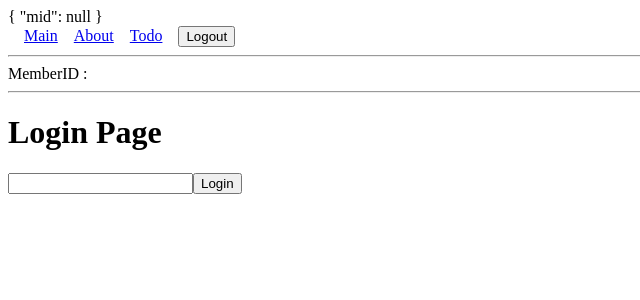
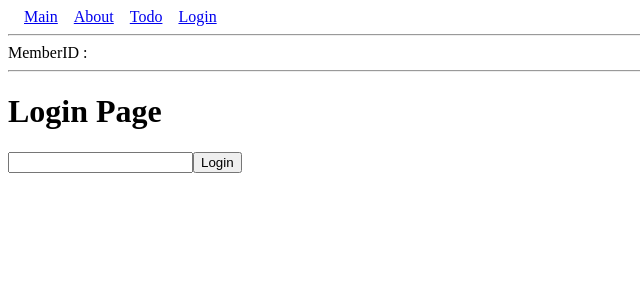
Before and after one commit to ZK202308A/v3, a Vue app: page /login in a window 1280 px wide. Shown: the top 300 px of the page, without its empty margins (0-640 px from the left). Built offline with nearby package versions, Linux system fonts and the light colour scheme.

Commit message:
COMMIT0823

```diff
--- a/src/App.vue
+++ b/src/App.vue
@@ -1,32 +1,29 @@
 <script setup>
 import { RouterView, RouterLink } from 'vue-router';
 import useMember from './stores/useMember';
-import { computed, watch } from 'vue';
 
-const {member, getMid, logout} = useMember()
+const {member, logout} = useMember()
 
-
-const mid = computed(() => member.value?.mid)
 
 
 </script>
 
 <template>
-  {{ member }}
   <div>
     <span> <RouterLink to="/">Main</RouterLink>  </span>
     <span> <RouterLink to="/about">About</RouterLink>  </span>
     <span> <RouterLink to="/todo">Todo</RouterLink>  </span>
-    <span v-if="mid === null"> <RouterLink to="/login">Login</RouterLink> </span>
 
-    <span v-if="mid !== null"> <button @click="logout" >Logout</button> </span>
+    <span v-if="member.mid === null"> <RouterLink to="/login">Login</RouterLink> </span>
+
+    <span v-if="member.mid  !== null"> <button @click="logout" >Logout</button> </span>
 
   </div>
 
-  <div v-if="mid !== null">
+  <div >
 
     <hr/>
-      MemberID : {{ mid }}
+      MemberID : {{ member.value?.mid  }}
     <hr/>
   </div>
 
--- a/src/stores/useMember.js
+++ b/src/stores/useMember.js
@@ -7,7 +7,9 @@ const useMember = defineStore('memberStore', () => {
 
   const login = (value) => {
 
+
     console.log("login..." + value)
+
     member.value.mid = value
 
     localStorage.setItem('mid', value)
@@ -16,37 +18,12 @@ const useMember = defineStore('memberStore', () => {
 
   const logout = () => {
 
-    console.log("logout")
     member.value.mid = null
 
     localStorage.removeItem('mid')
   }
 
-  const getMid = computed( () => {
-
-    console.log("1")
-
-    if( ! localStorage.getItem('mid')) {
-      return null
-    }
-
-    console.log("2")
-    if( localStorage.getItem("mid")  && ! member.value.mid ) {
-      member.value.mid = localStorage.getItem("mid")
-    }
-    console.log("3")
-    if(member.value.mid){
-      return member.value.mid
-    }
-    console.log("4")
-
-    return localStorage.getItem("mid")
-
-  })
-
-  const memberId = computed(() => member.value.mid)
-
-  return {login, logout, memberId, member,  getMid }
+  return {login, logout, member }
 
 })
 
```
